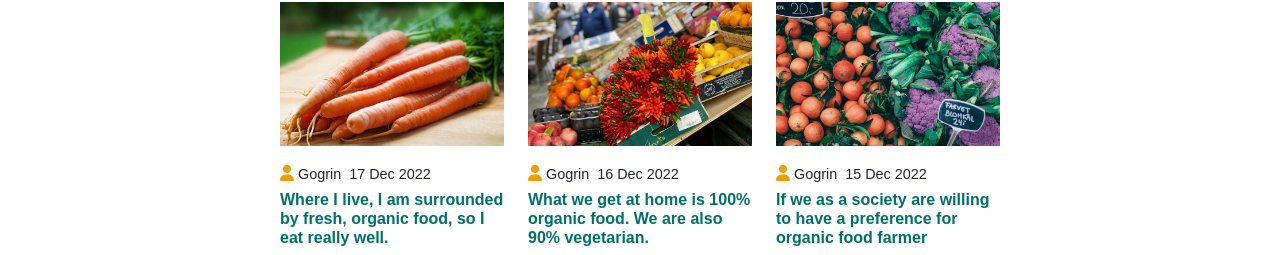
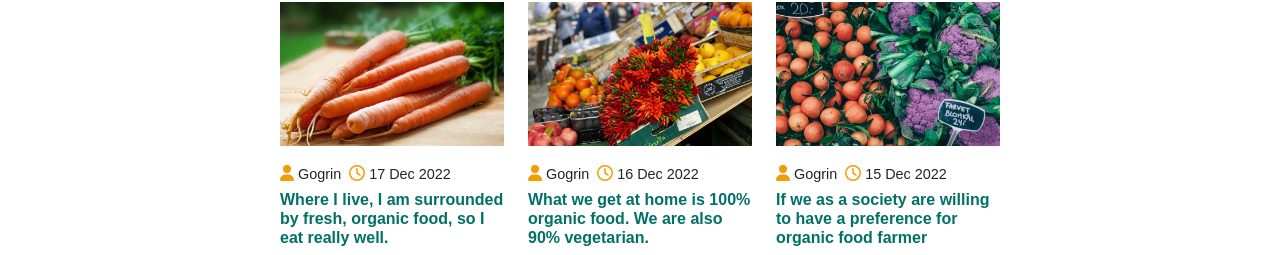
Before and after one commit to Flopiras/proj-html-vuejs, a Vue app: page / in a window 1280 px wide. Shown: the part 4708-4963 px from the top of the page. Built offline with nearby package versions, Linux system fonts and the light colour scheme.

Commit message:
fix error icon clock

```diff
--- a/src/components/main/NewsCard.vue
+++ b/src/components/main/NewsCard.vue
@@ -18,7 +18,7 @@ export default {
                 <span class="mx-1">Gogrin</span>
             </div>
             <div class="date">
-                <FontAwesomeIcon icon="fa-clock" class="fa-regular fa-clock second-color" />
+                <FontAwesomeIcon icon="fa-regular fa-clock" class=" second-color ms-1" />
                 <span class="mx-1">{{ item.date }}</span>
             </div>
         </div>
```
